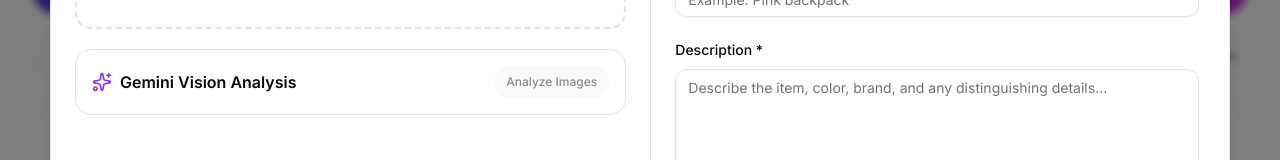
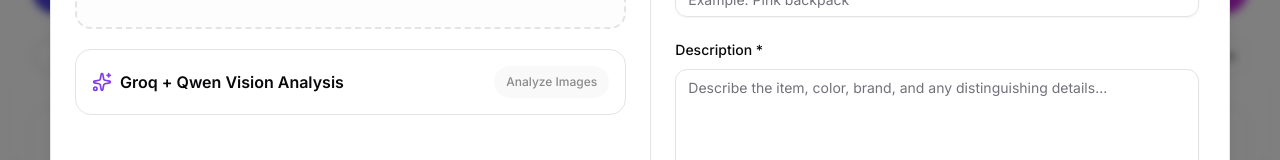
Before and after one commit to gurucharan-a/Found-VIT, a React (Vite) app: page / in a window 1280 px wide. Both pictures are taken after typing "Sample" into the empty fields and a click on the button "Post Item". Shown: the part 421-581 px from the top of the page. Built offline with nearby package versions, Linux system fonts and the light colour scheme.

Commit message:
Replace Gemini UI branding with Groq Qwen analysis

```diff
--- a/src/components/CreatePostDialog.tsx
+++ b/src/components/CreatePostDialog.tsx
@@ -10,7 +10,7 @@ import { Tabs, TabsList, TabsTrigger } from "@/components/ui/tabs"
 import { Badge } from "@/components/ui/badge"
 import { VIT_LOCATIONS } from "@/data/locations"
 import type { Post, PostType } from "@/types"
-import { analyzeImages } from "@/services/gemini"
+import { analyzeImages } from "@/services/groq"
 import { CURRENT_USER } from "@/data/samplePosts"
 
 export function CreatePostDialog({ open, onOpenChange, onCreate }: {
@@ -230,7 +230,7 @@ export function CreatePostDialog({ open, onOpenChange, onCreate }: {
               <div className="flex items-center justify-between gap-3">
                 <div className="flex items-center gap-2 font-semibold">
                   <Sparkles className="h-5 w-5 text-primary" />
-                  Gemini Vision Analysis
+                  Groq + Qwen Vision Analysis
                 </div>
                 <Button
                   type="button"
```
